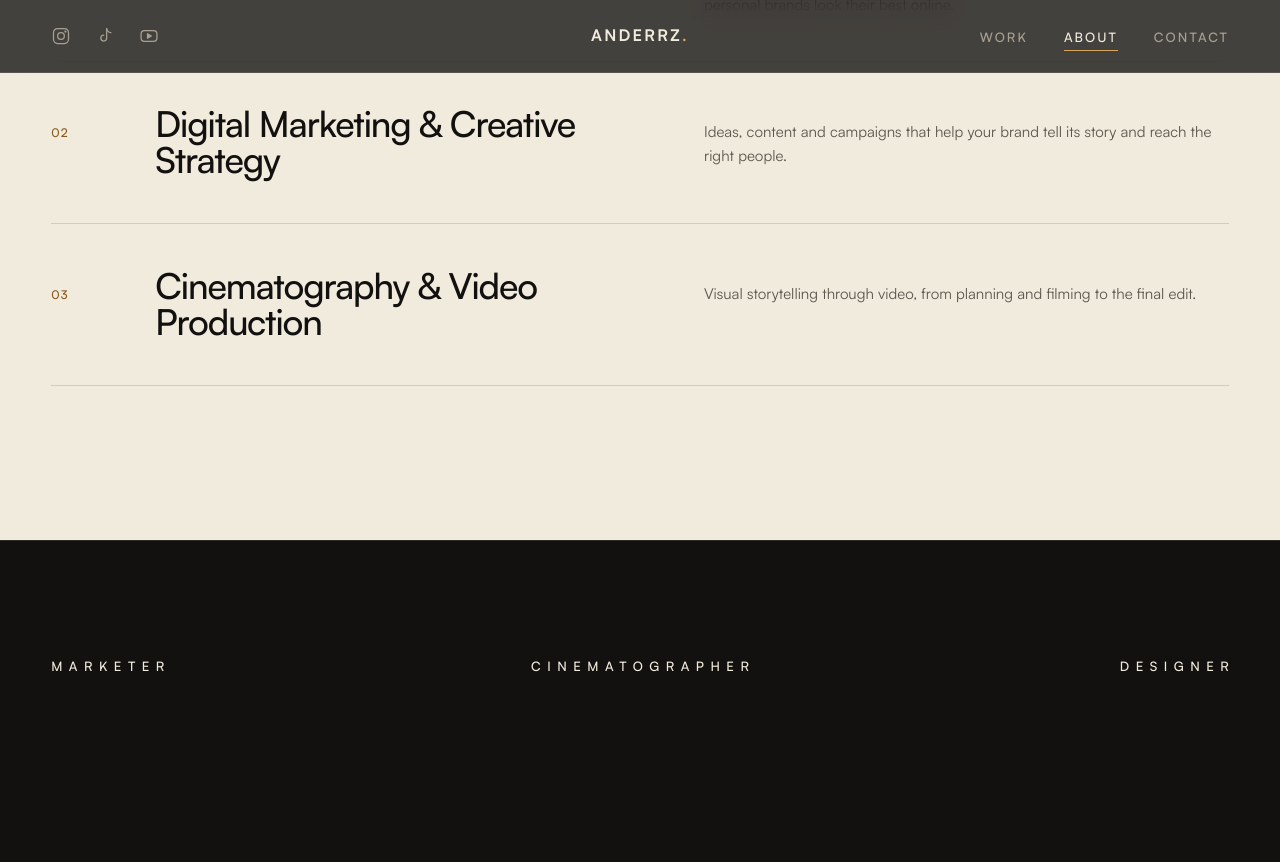
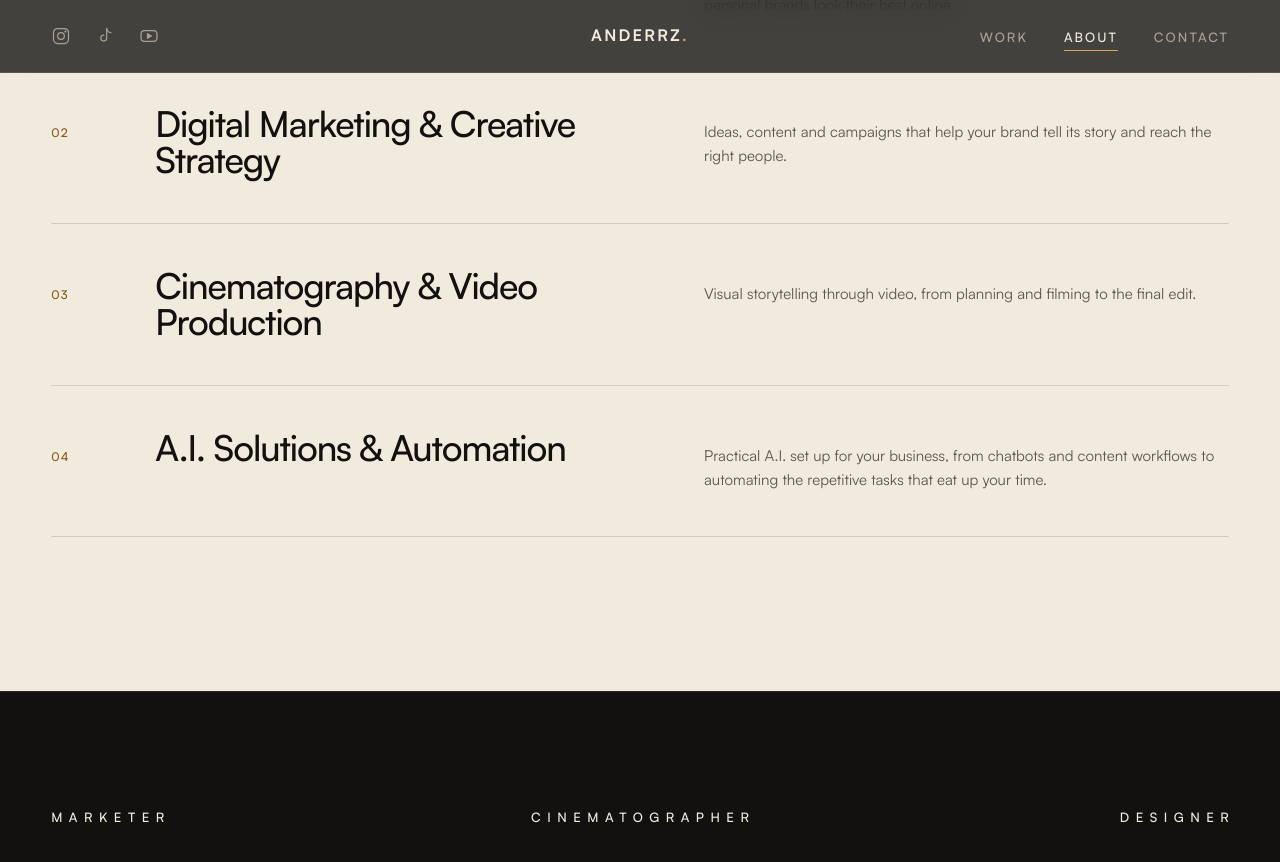
Before and after one commit to Anderrzx/anderrz.portfolio.github.io, a Jekyll site: the page built from about/index.html, in a window 1280 px wide and 900 px high, scrolled down 2330 px. Shown: the top 862 px of the window. Built offline with Jekyll 4.4.1, drawn with Linux system fonts in a browser that asks for light colours; before the commit the page ends 3079 px from its top, so only the background shows below that.

Commit message:
About: add A.I. Solutions & Automation as the fourth service
Co-Authored-By: Claude Opus 5.5 <noreply@anthropic.com>

```diff
--- a/_data/services.yml
+++ b/_data/services.yml
@@ -1,4 +1,4 @@
-# The three services, shown on the homepage and the Services page
+# The services, shown on the About page
 - number: "01"
   title: Website Design & Development
   summary: Clean, responsive websites designed and built to help small businesses and personal brands look their best online.
@@ -13,3 +13,8 @@
   title: Cinematography & Video Production
   summary: Visual storytelling through video, from planning and filming to the final edit.
   url: /services/
+
+- number: "04"
+  title: A.I. Solutions & Automation
+  summary: Practical A.I. set up for your business, from chatbots and content workflows to automating the repetitive tasks that eat up your time.
+  url: /services/
```
